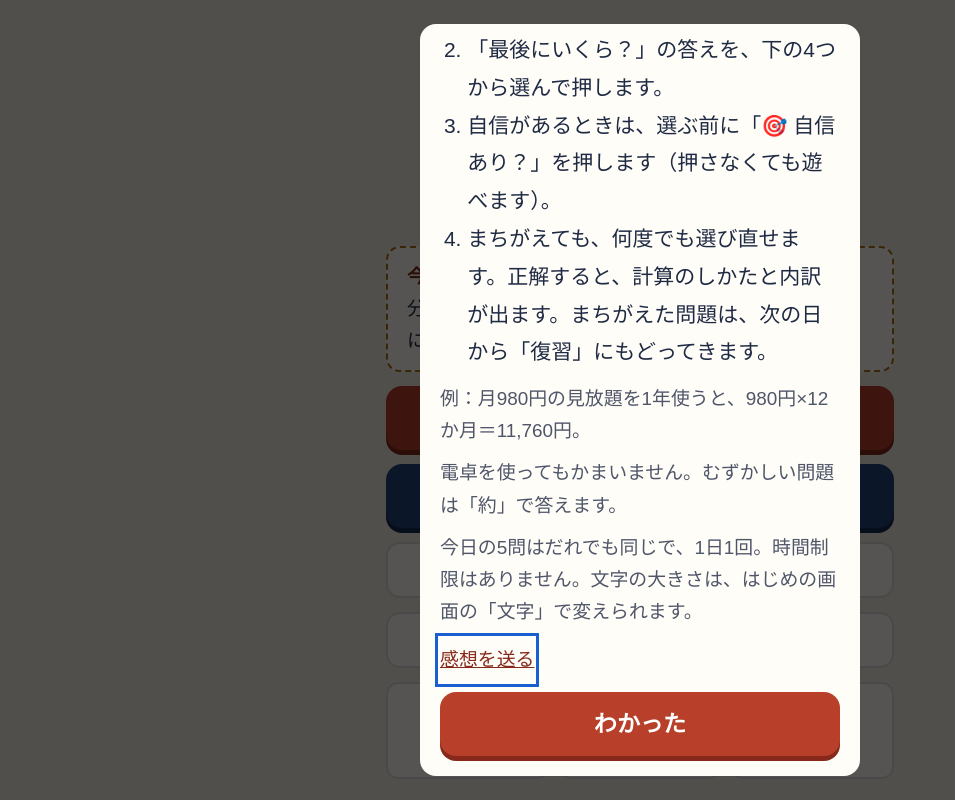
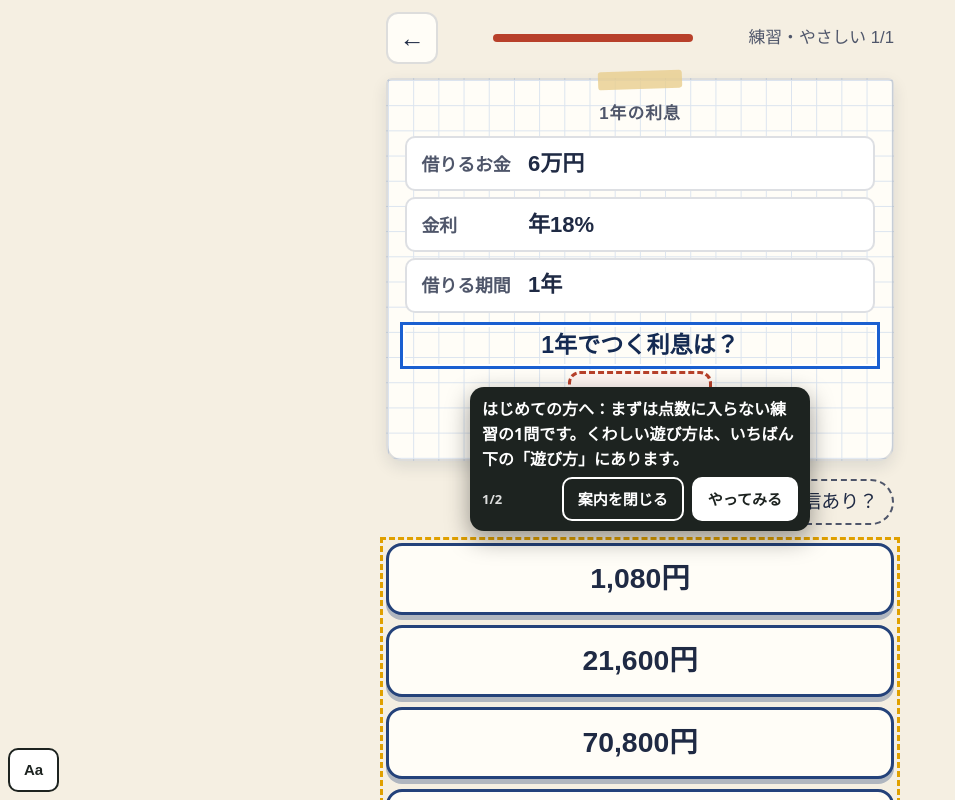
Before and after one commit to satou-aaaaa/okane-kihon, a plain HTML site: page index.html in a window 1280 px wide. Shown: the top 800 px of the page, without its empty margins (0-955 px from the left). Drawn offline with Linux system fonts and the light colour scheme; a web font is replaced by a local one.

Commit message:
ひな形の共通部品を写す（shared-workflows 67f7985） (#22)
Co-authored-by: template-sync <41898283+github-actions[bot]@users.noreply.github.com>

```diff
--- a/index.html
+++ b/index.html
@@ -340,7 +340,8 @@ html.a11y-say body{padding-bottom:calc(64px + env(safe-area-inset-bottom,0px))!i
 //      （incidents/2026-11-21-hand-copied-helpers-drift.md）。
 //      あわせて、はじめて遊ぶ人への案内（吹き出し Core.coach）を足した。長い「遊び方」の窓の代わりに、練習の1問を遊びながら
 //      その場で一言ずつ教える（NN/g「Mobile Instructional Overlays」・Andersen ほか CHI 2012「The Impact of Tutorials on Games of Varying Complexity」）。
-//   3: 2026-11-22 吹き出しを出しているあいだ 0.4 秒ごとに場所を測り直す（古い場所に残って押す所を隠すことがあった）。ボタンの字を「案内を閉じる」に
+//   3: 2026-11-22 吹き出しを出しているあいだ 0.4 秒ごとに場所を測り直す（古い場所に残って押す所を隠すことがあった）。ボタンの字を「案内を閉じる」に。
+//      段の wait（その所が出るまで待つ）を足した。全ゲームの「はじめての練習」を sync-template の migrateFirstPlay が足すため
 //   2: 2026-11-22 感想フォームのゲーム名を、渡さなければ題（<title>）から入れる。sync-template が全ゲームを game-core に切り替える（migrateCore）ため
 // 決まり: 外へ通信しない。ゲームの関数の名前（toast・buzz など）は上書きしない（Core.toast などで呼ぶ）。
 (function () {
@@ -426,6 +427,7 @@ html.a11y-say body{padding-bottom:calc(64px + env(safe-area-inset-bottom,0px))!i
   //   sel   …… 吹き出しを付ける所。まだ画面に無いあいだは待つ（ゲームが画面を作り直しても付け直す）
   //   until …… その所が画面に出たら次へ進む（答えた・正解した など）。無ければ sel を押したら次へ
   //   button …… 押すと次へ進むボタンの字（読むだけの吹き出し）
+  //   wait  …… その所が画面に出るまで、この吹き出しは出さずに待つ（答えたあとにだけ「次へ」を指す など）
   //   pos   …… "below"（既定）か "above"。その側に場所が無ければ、ページを少し動かして場所を空ける（読む所を隠さないため）
   // 吹き出しは押す所を隠さない（上か下の空いたほうに出す）。「案内を閉じる」と Esc でいつでもやめられる。
   const coach = (() => {
@@ -460,7 +462,7 @@ html.a11y-say body{padding-bottom:calc(64px + env(safe-area-inset-bottom,0px))!i
       while (steps && i < steps.length && steps[i].until && find(steps[i].until)) i++;
       if (!steps) return;
       if (i >= steps.length) return stop(true);
-      const st = steps[i], el = find(st.sel);
+      const st = steps[i], el = st.wait && !find(st.wait) ? null : find(st.sel);
       if (!el) { box.hidden = true; mark(null); return; }
       box.hidden = false; mark(el);
       const fresh = shown !== i;
@@ -922,7 +924,7 @@ function home() {
   $("go-cal").onclick = () => cal();
   $("go-ach").onclick = achView;
   bindFooter();
-  if (!s.tut) openHow();
+  if (!s.tut) firstPlay();
 }
 function practiceMenu() {
   app.innerHTML = `<header><button class="icon" id="back" aria-label="もどる">←</button><h1>練習<small>今日の記録には入りません（しくみ帳には載ります）</small></h1></header>
@@ -933,6 +935,27 @@ function practiceMenu() {
   document.querySelectorAll(".lv button").forEach((b) => (b.onclick = () => startRun("p", +b.dataset.t)));
   bindFooter(); toTop();
 }
+// first-play:begin（shared-workflows の scripts/sync-template.mjs が足した。直すときはひな形を直す）
+// はじめての人：長い「遊び方」の窓を出さず、点数に入らない練習の1問を遊びながら、吹き出しで一言ずつ教える（game-core の Core.coach）。
+// 「見た」は始めたその場で残す（途中でやめても、次からはふつうに始まる。くわしい遊び方はいつでもいちばん下の「遊び方」から）
+const FIRST_STEPS = [
+  { sel: "#choices", button: "やってみる", text: "はじめての方へ：まずは点数に入らない練習の1問です。くわしい遊び方は、いちばん下の「遊び方」にあります。" },
+  { sel: "#next", wait: ".verdict", text: "できました。わけを読んだら、ここを押して進みます。" },
+];
+function firstPlay() {
+  save((s) => { s.tut = true; });
+  // 練習の入り口を開いて、いちばん上（いちばんやさしい）を押す。無ければ前の形（遊び方の窓）にもどす
+  practiceMenu();
+  const b = document.querySelector(".lv button");
+  if (!window.Core || !Core.coach || !b) { home(); return openHow(); }
+  b.click();
+  // 練習は1問だけにする（数を減らしてから描き直す）
+  save((s) => { const r = s.runs && s.runs.p; if (r && Array.isArray(r.list)) r.list = r.list.slice(0, 1); });
+  play();
+  // 案内を閉じた（Esc も）ら、1問の練習の途中経過を残さずにホームへ（ふだんの練習の「続きから」を出さない）
+  Core.coach.start(FIRST_STEPS, { home, onEnd: (done) => { if (done === false) { save((s) => { const r = s.runs && s.runs.p; if (r && !(r.res || []).length) delete s.runs.p; }); home(); } } });
+}
+// first-play:end
 function startRun(mode, opt) {
   const k = todayKey(); let ng = false;
   save((s) => {
```
Also changed, not shown: qa/run.mjs (+6 -5 lines).
